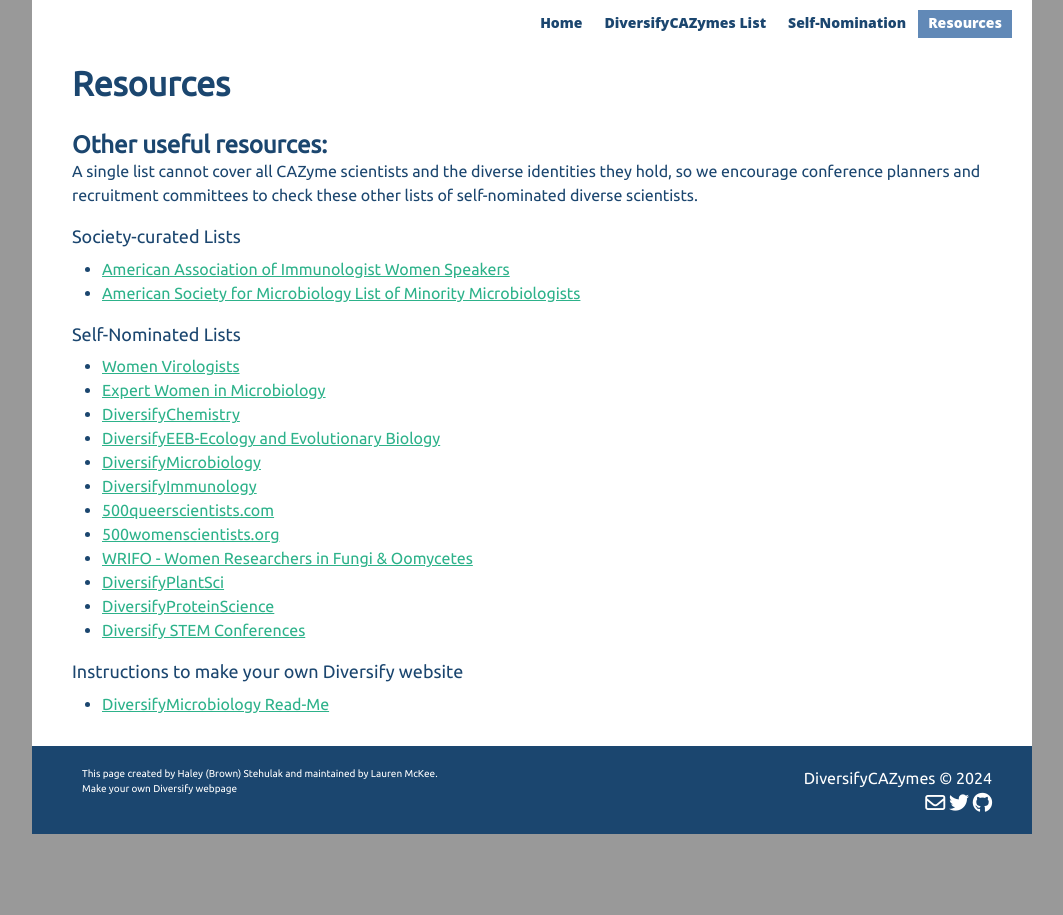
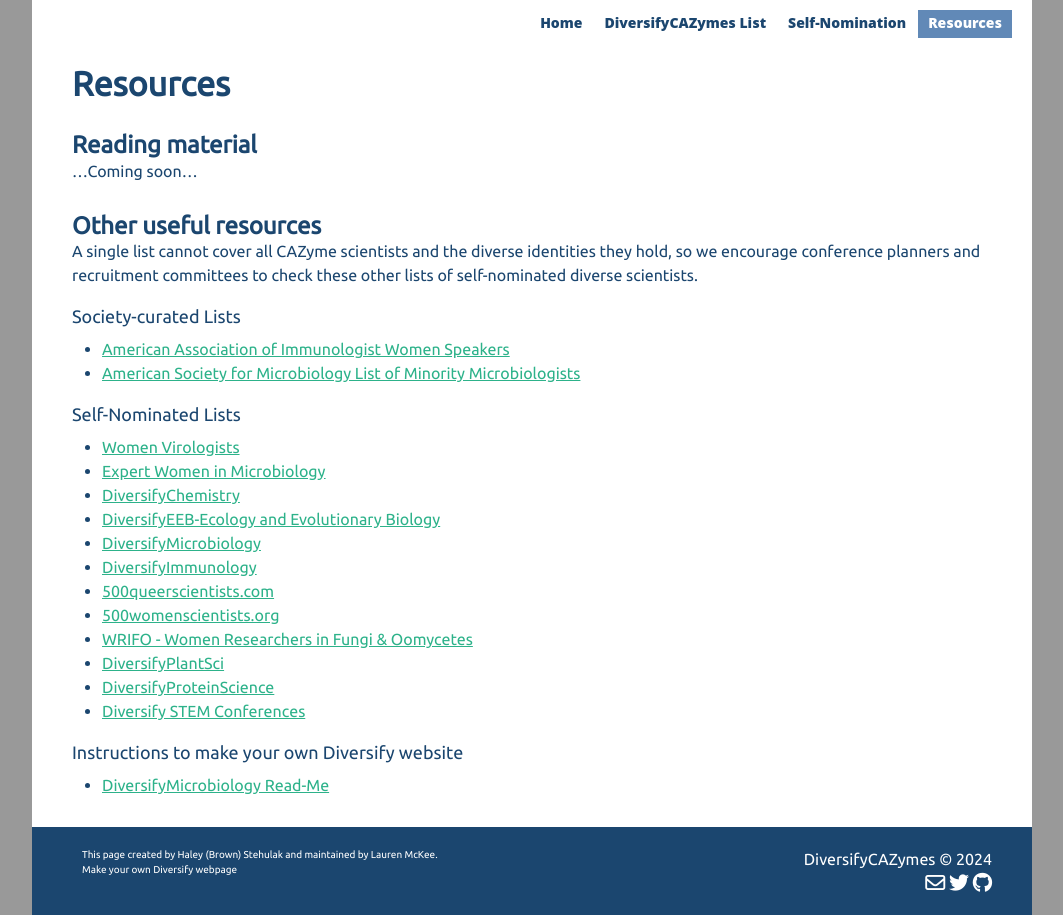
Before and after one commit to DiversifyCAZymes/DiversifyCAZymes.github.io, a Jekyll site: the page built from resources.md, in a window 1280 px wide. Shown: the whole page, without its empty margins (108-1171 px from the left). Built offline with Jekyll 4.4.1, drawn with Linux system fonts in a browser that asks for light colours; nearby versions of some CDN libraries.

Commit message:
Update resources.md

```diff
--- a/resources.md
+++ b/resources.md
@@ -4,7 +4,11 @@
 title: Resources
 ---
 
-### Other useful resources:
+### Reading material
+
+...Coming soon...
+
+### Other useful resources
 
 A single list cannot cover all CAZyme scientists and the diverse identities they hold, so we encourage conference planners and recruitment committees to check these other lists of self-nominated diverse scientists.
 
```
